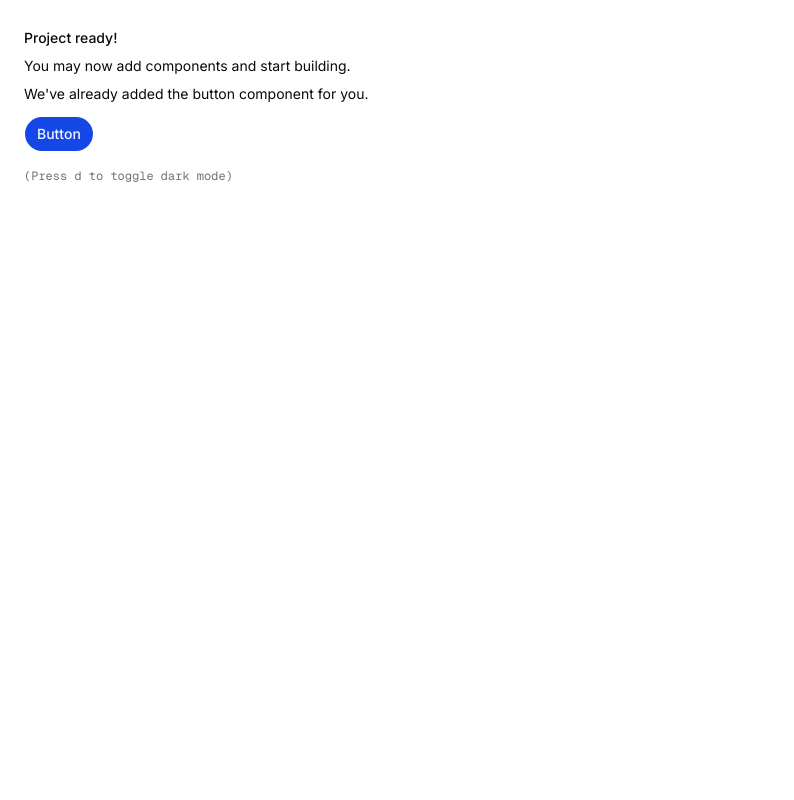
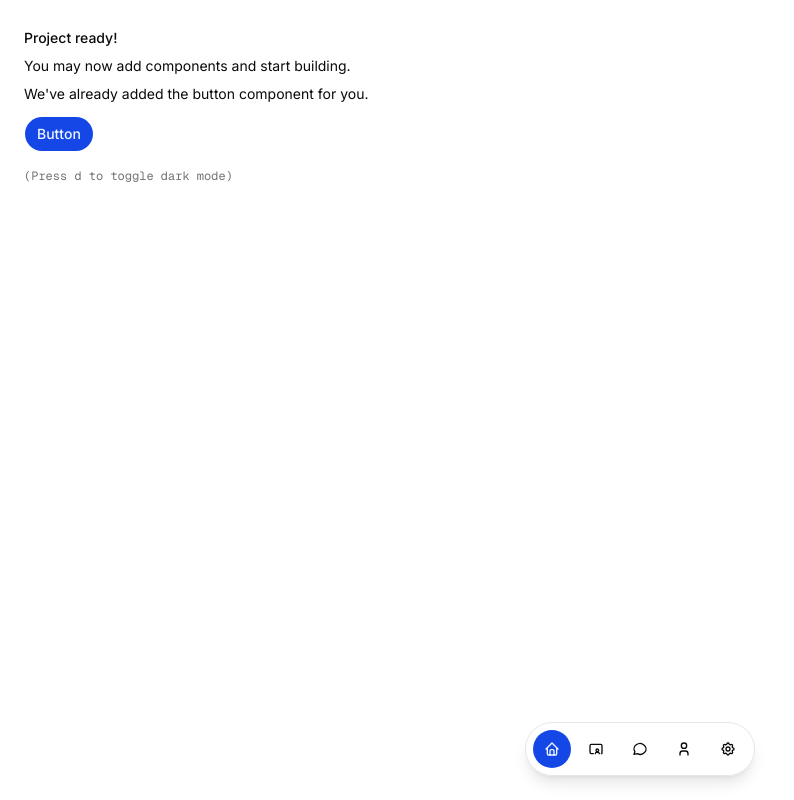
Before and after one commit to handikaharianto/cordia-app, a Next.js app: page / in a window 1280 px wide. Shown: the whole page, without its empty margins (0-794 px from the left). Built offline with nearby package versions, Linux system fonts and the light colour scheme.

Commit message:
chore: add floating navbar

```diff
--- a/app/layout.tsx
+++ b/app/layout.tsx
@@ -1,10 +1,12 @@
 import { Geist, Geist_Mono, Inter } from "next/font/google"
 
 import "./globals.css"
+import { FloatingNavbar } from "@/components/floating-navbar"
+import { TooltipProvider } from "@/components/ui/tooltip"
 import { ThemeProvider } from "@/components/theme-provider"
-import { cn } from "@/lib/utils";
+import { cn } from "@/lib/utils"
 
-const inter = Inter({subsets:['latin'],variable:'--font-sans'})
+const inter = Inter({ subsets: ["latin"], variable: "--font-sans" })
 
 const fontMono = Geist_Mono({
   subsets: ["latin"],
@@ -20,10 +22,20 @@ export default function RootLayout({
     <html
       lang="en"
       suppressHydrationWarning
-      className={cn("antialiased", fontMono.variable, "font-sans", inter.variable)}
+      className={cn(
+        "antialiased",
+        fontMono.variable,
+        "font-sans",
+        inter.variable
+      )}
     >
       <body>
-        <ThemeProvider>{children}</ThemeProvider>
+        <ThemeProvider>
+          <TooltipProvider>
+            {children}
+            <FloatingNavbar />
+          </TooltipProvider>
+        </ThemeProvider>
       </body>
     </html>
   )
--- /dev/null
+++ b/components/floating-navbar.tsx
@@ -0,0 +1,65 @@
+"use client"
+
+import Link from "next/link"
+import {
+  IconCalendar,
+  IconChalkboardTeacher,
+  IconHome,
+  IconMessageCircle,
+  IconSettings,
+  IconUser,
+} from "@tabler/icons-react"
+import { Button } from "@/components/ui/button"
+import { usePathname } from "next/navigation"
+import {
+  Tooltip,
+  TooltipContent,
+  TooltipTrigger,
+} from "@/components/ui/tooltip"
+
+const navItems = [
+  { label: "Home", href: "/", icon: IconHome },
+  {
+    label: "Classroom Finder",
+    href: "/classroom-finder",
+    icon: IconChalkboardTeacher,
+  },
+  { label: "Messages", href: "#", icon: IconMessageCircle },
+  { label: "Profile", href: "#", icon: IconUser },
+  { label: "Settings", href: "#", icon: IconSettings },
+]
+
+export function FloatingNavbar() {
+  const pathname = usePathname()
+
+  return (
+    <nav
+      aria-label="Primary"
+      className="fixed bottom-6 left-1/2 z-50 -translate-x-1/2"
+    >
+      <ul className="flex items-center gap-1 rounded-full border border-border bg-background/80 p-1.5 shadow-lg backdrop-blur-md">
+        {navItems.map(({ label, href, icon: Icon }) => (
+          <li key={label}>
+            <Tooltip>
+              <TooltipTrigger>
+                <Button
+                  asChild
+                  variant={pathname == href ? "default" : "ghost"}
+                  size="icon-lg"
+                  aria-label={label}
+                >
+                  <Link href={href}>
+                    <Icon />
+                  </Link>
+                </Button>
+              </TooltipTrigger>
+              <TooltipContent>
+                <p>{label}</p>
+              </TooltipContent>
+            </Tooltip>
+          </li>
+        ))}
+      </ul>
+    </nav>
+  )
+}
--- /dev/null
+++ b/components/ui/tooltip.tsx
@@ -0,0 +1,57 @@
+"use client"
+
+import * as React from "react"
+import { Tooltip as TooltipPrimitive } from "radix-ui"
+
+import { cn } from "@/lib/utils"
+
+function TooltipProvider({
+  delayDuration = 0,
+  ...props
+}: React.ComponentProps<typeof TooltipPrimitive.Provider>) {
+  return (
+    <TooltipPrimitive.Provider
+      data-slot="tooltip-provider"
+      delayDuration={delayDuration}
+      {...props}
+    />
+  )
+}
+
+function Tooltip({
+  ...props
+}: React.ComponentProps<typeof TooltipPrimitive.Root>) {
+  return <TooltipPrimitive.Root data-slot="tooltip" {...props} />
+}
+
+function TooltipTrigger({
+  ...props
+}: React.ComponentProps<typeof TooltipPrimitive.Trigger>) {
+  return <TooltipPrimitive.Trigger data-slot="tooltip-trigger" {...props} />
+}
+
+function TooltipContent({
+  className,
+  sideOffset = 0,
+  children,
+  ...props
+}: React.ComponentProps<typeof TooltipPrimitive.Content>) {
+  return (
+    <TooltipPrimitive.Portal>
+      <TooltipPrimitive.Content
+        data-slot="tooltip-content"
+        sideOffset={sideOffset}
+        className={cn(
+          "z-50 inline-flex w-fit max-w-xs origin-(--radix-tooltip-content-transform-origin) items-center gap-1.5 rounded-xl bg-foreground px-3 py-1.5 text-xs text-background has-data-[slot=kbd]:pr-1.5 data-[side=bottom]:slide-in-from-top-2 data-[side=left]:slide-in-from-right-2 data-[side=right]:slide-in-from-left-2 data-[side=top]:slide-in-from-bottom-2 **:data-[slot=kbd]:relative **:data-[slot=kbd]:isolate **:data-[slot=kbd]:z-50 **:data-[slot=kbd]:rounded-lg data-[state=delayed-open]:animate-in data-[state=delayed-open]:fade-in-0 data-[state=delayed-open]:zoom-in-95 data-open:animate-in data-open:fade-in-0 data-open:zoom-in-95 data-closed:animate-out data-closed:fade-out-0 data-closed:zoom-out-95",
+          className
+        )}
+        {...props}
+      >
+        {children}
+        <TooltipPrimitive.Arrow className="z-50 size-2.5 translate-y-[calc(-50%_-_2px)] rotate-45 rounded-[2px] bg-foreground fill-foreground data-[side=left]:translate-x-[-1.5px] data-[side=right]:translate-x-[1.5px]" />
+      </TooltipPrimitive.Content>
+    </TooltipPrimitive.Portal>
+  )
+}
+
+export { Tooltip, TooltipContent, TooltipProvider, TooltipTrigger }
```
